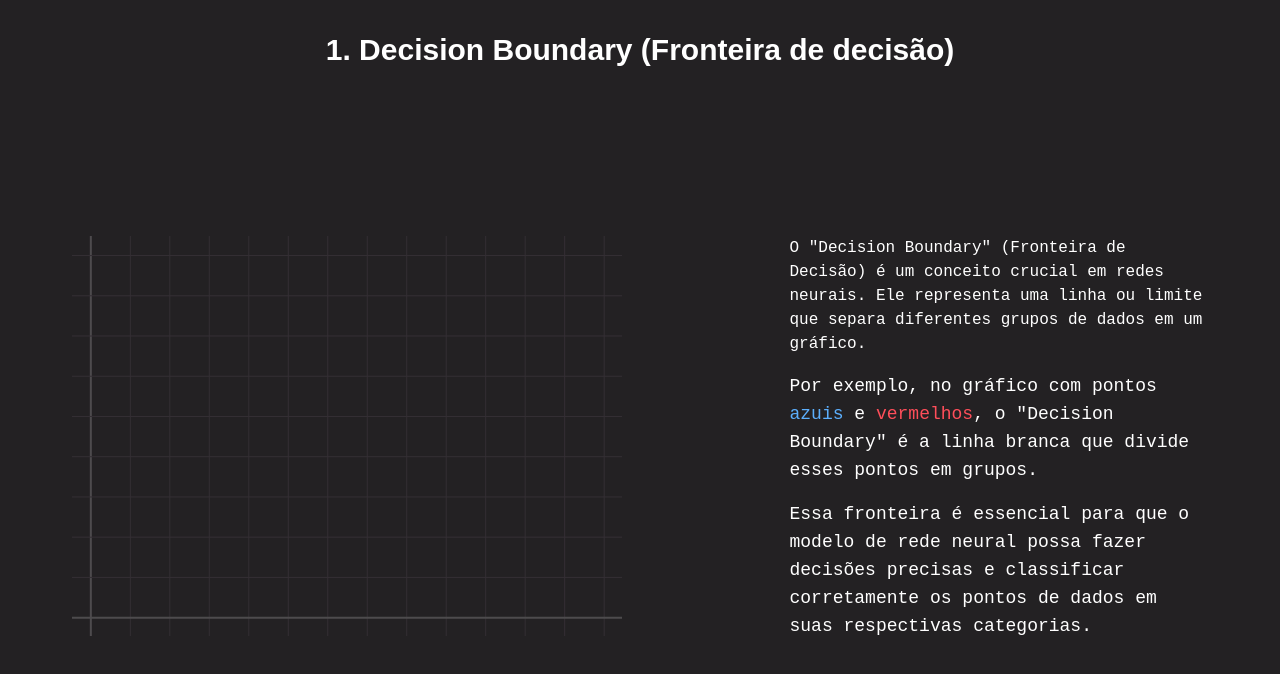
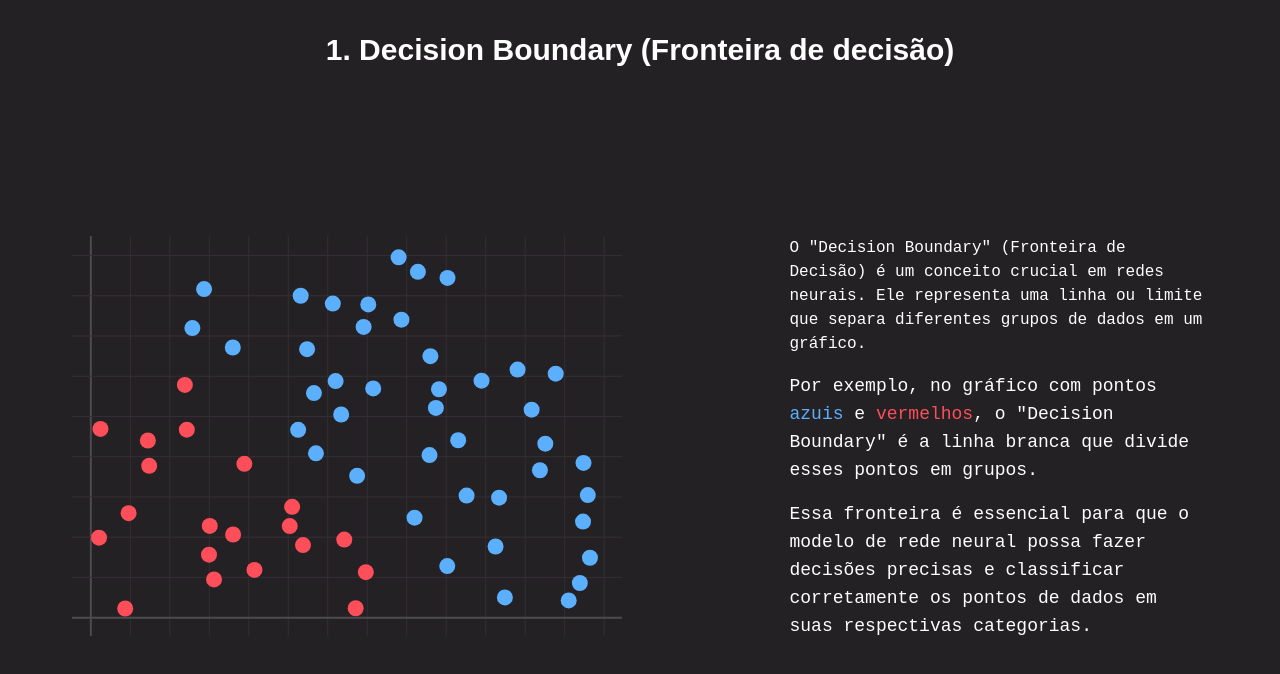
Before and after one commit to tahaluh/NeuraNet, a Next.js app: page / in a window 1280 px wide. Shown: the top 674 px of the page. Built offline with nearby package versions, Linux system fonts and the light colour scheme.

Commit message:
feat: generatePoints function added

```diff
--- a/src/app/page.tsx
+++ b/src/app/page.tsx
@@ -1,7 +1,16 @@
 import Image from "next/image";
 import NeuraChart from "../components/neuraChart";
+import generatePointsByLine from "../utils/generatePointsByLine";
 
 export default function Home() {
+  const { pointsLeft, pointsRight } = generatePointsByLine(
+    80,
+    { x: 0, y: 10 },
+    { x: 7, y: 0 },
+    0.4,
+    0.5
+  );
+
   return (
     <main className="flex flex-row flex-wrap items-start justify-center h-screen">
       {/* Título Centralizado */}
@@ -19,6 +28,9 @@ export default function Home() {
             xAxisGrids={14}
             yAxisGrids={10}
             centerAxis={false}
+            blueStrokeData={pointsLeft}
+            redStrokeData={pointsRight}
+            dotSize={8}
           />
         </div>
 
--- a/src/components/neuraChart.tsx
+++ b/src/components/neuraChart.tsx
@@ -4,10 +4,6 @@ import { useEffect, useRef } from "react";
 import * as d3 from "d3";
 import generateIntermediatePoints from "../utils/generateIntermediatePoints";
 
-interface coordinates {
-  x: number;
-  y: number;
-}
 interface propsInterface {
   width: number;
   height: number;
@@ -21,9 +17,9 @@ interface propsInterface {
   xRange?: number;
   yRange?: number;
 
-  blueStrokeData?: coordinates[];
-  redStrokeData?: coordinates[];
-  lineStrokeData?: coordinates[];
+  blueStrokeData?: Coordinates[];
+  redStrokeData?: Coordinates[];
+  lineStrokeData?: Coordinates[];
 }
 
 const NeuraChart: React.FC<propsInterface> = ({
--- /dev/null
+++ b/src/types/types.ts
@@ -0,0 +1,4 @@
+interface Coordinates {
+  x: number;
+  y: number;
+}
--- /dev/null
+++ b/src/utils/generatePointsByLine.tsx
@@ -0,0 +1,86 @@
+export default function generatePointsByLine(
+  n: number,
+  linePoint1: Coordinates,
+  linePoint2: Coordinates,
+  spacing: number,
+  minDistance: number
+): { pointsLeft: Coordinates[]; pointsRight: Coordinates[] } {
+  const pointsLeft: Coordinates[] = [];
+  const pointsRight: Coordinates[] = [];
+
+  for (let i = 0; i < n; i++) {
+    const x = Math.random() * 10; // Altere isso conforme necessário
+    const y = Math.random() * 10; // Altere isso conforme necessário
+    const point: Coordinates = { x, y };
+
+    // Verificar se o ponto está à esquerda ou à direita da linha
+    const isLeftOfLine =
+      (linePoint2.x - linePoint1.x) * (point.y - linePoint1.y) -
+        (linePoint2.y - linePoint1.y) * (point.x - linePoint1.x) >
+      0;
+
+    // Verificar se o ponto atende ao espaçamento mínimo e à distância mínima
+    let canAddPoint = true;
+    if (isLeftOfLine) {
+      const distanceToLine =
+        Math.abs(
+          (linePoint2.x - linePoint1.x) * (linePoint1.y - point.y) -
+            (linePoint1.x - point.x) * (linePoint2.y - linePoint1.y)
+        ) /
+        Math.sqrt(
+          Math.pow(linePoint2.x - linePoint1.x, 2) +
+            Math.pow(linePoint2.y - linePoint1.y, 2)
+        );
+
+      if (distanceToLine < spacing) {
+        canAddPoint = false;
+      }
+    } else {
+      const distanceToLine =
+        Math.abs(
+          (linePoint2.x - linePoint1.x) * (linePoint1.y - point.y) -
+            (linePoint1.x - point.x) * (linePoint2.y - linePoint1.y)
+        ) /
+        Math.sqrt(
+          Math.pow(linePoint2.x - linePoint1.x, 2) +
+            Math.pow(linePoint2.y - linePoint1.y, 2)
+        );
+
+      if (distanceToLine < spacing) {
+        canAddPoint = false;
+      }
+    }
+
+    // Verificar a distância mínima em relação a pontos já existentes
+    if (canAddPoint) {
+      const isTooCloseToLeft = pointsLeft.some(
+        (existingPoint) =>
+          Math.sqrt(
+            Math.pow(existingPoint.x - point.x, 2) +
+              Math.pow(existingPoint.y - point.y, 2)
+          ) < minDistance
+      );
+      const isTooCloseToRight = pointsRight.some(
+        (existingPoint) =>
+          Math.sqrt(
+            Math.pow(existingPoint.x - point.x, 2) +
+              Math.pow(existingPoint.y - point.y, 2)
+          ) < minDistance
+      );
+
+      if (isTooCloseToLeft || isTooCloseToRight) {
+        canAddPoint = false;
+      }
+    }
+
+    if (canAddPoint) {
+      if (isLeftOfLine) {
+        pointsLeft.push(point);
+      } else {
+        pointsRight.push(point);
+      }
+    }
+  }
+
+  return { pointsLeft, pointsRight };
+}
```
